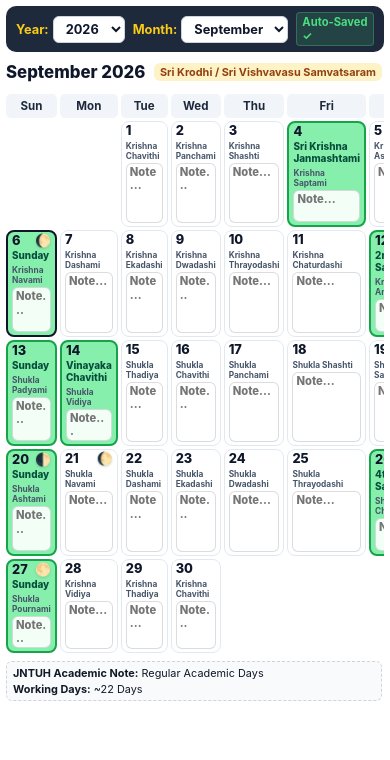
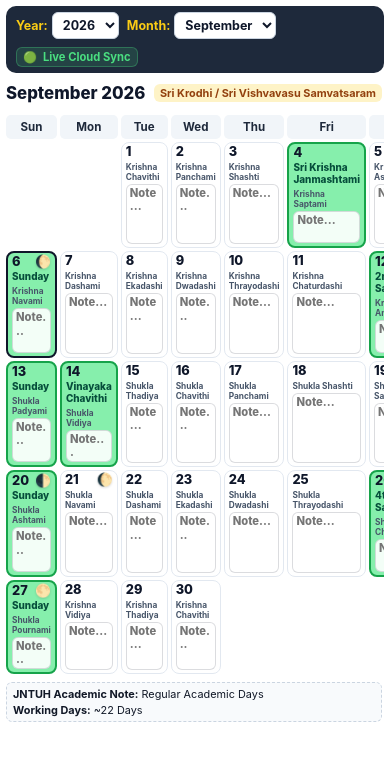
Before and after one commit to MKumar286/Calendar, a plain HTML site: page index.html in a window 390 px wide. Drawn offline with Linux system fonts and the light colour scheme; no server answers.

Commit message:
Update index.html

```diff
--- a/index.html
+++ b/index.html
@@ -3,7 +3,12 @@
 <head>
   <meta charset="UTF-8">
   <meta name="viewport" content="width=device-width, initial-scale=1.0">
-  <title>2026 – 2027 Calendar Planner</title>
+  <title>2026 – 2027 Live Shared Calendar Planner</title>
+
+  <!-- Firebase Compat Libraries -->
+  <script src="https://www.gstatic.com/firebasejs/10.8.0/firebase-app-compat.js"></script>
+  <script src="https://www.gstatic.com/firebasejs/10.8.0/firebase-database-compat.js"></script>
+
   <style>
     * { box-sizing: border-box; margin: 0; padding: 0; font-family: -apple-system, BlinkMacSystemFont, "Segoe UI", Roboto, Helvetica, Arial, sans-serif; }
 
@@ -21,43 +26,46 @@
     .filter-bar {
       display: flex;
       align-items: center;
-      gap: 16px;
+      gap: 12px;
       background: #1e293b;
       color: #fff;
       padding: 8px 16px;
       border-radius: 10px;
       margin-bottom: 10px;
       flex-shrink: 0;
+      flex-wrap: wrap;
     }
 
-    .filter-group { display: flex; align-items: center; gap: 8px; }
-    .filter-label { font-size: 0.88rem; font-weight: 700; color: #facc15; }
+    .filter-group { display: flex; align-items: center; gap: 6px; }
+    .filter-label { font-size: 0.85rem; font-weight: 700; color: #facc15; }
 
     select {
-      padding: 5px 12px;
+      padding: 5px 10px;
       border-radius: 6px;
       border: 1px solid #cbd5e1;
       background: #ffffff;
       color: #0f172a;
-      font-size: 0.88rem;
+      font-size: 0.85rem;
       font-weight: 700;
       cursor: pointer;
     }
 
-    /* Auto-Save Indicator Badge */
-    .save-status {
+    /* Live Sync Status Badge */
+    .sync-status {
       margin-left: auto;
-      font-size: 0.8rem;
+      font-size: 0.78rem;
       font-weight: 700;
       color: #4ade80;
       background: rgba(74, 222, 128, 0.15);
-      padding: 3px 8px;
-      border-radius: 4px;
+      padding: 3px 10px;
+      border-radius: 6px;
       border: 1px solid rgba(74, 222, 128, 0.3);
-      transition: opacity 0.2s ease;
+      display: flex;
+      align-items: center;
+      gap: 6px;
     }
 
-    /* Main Calendar Container with Vertical Scrollbar */
+    /* Main Calendar Container */
     .calendar-container {
       flex-grow: 1;
       display: flex;
@@ -103,7 +111,7 @@
       border-radius: 8px;
     }
 
-    /* Regular Clean Day Box Styling */
+    /* Day Box Styling */
     .day-cell {
       background-color: #ffffff;
       border: 1.5px solid #e2e8f0;
@@ -195,65 +203,29 @@
 
     /* Mobile Layout Adaptation */
     @media (max-width: 768px) {
-      body {
-        padding: 6px;
-        height: auto;
-        min-height: 100vh;
-        overflow-y: auto;
-      }
-
-      .filter-bar {
-        padding: 6px 10px;
-        gap: 8px;
-        justify-content: space-between;
-      }
-
+      body { padding: 6px; height: auto; min-height: 100vh; overflow-y: auto; }
+      .filter-bar { padding: 6px 10px; gap: 8px; }
       .filter-group { gap: 4px; }
-      .filter-label { font-size: 0.8rem; }
-      select { font-size: 0.8rem; padding: 4px 8px; }
-
-      .save-status { font-size: 0.7rem; padding: 2px 5px; }
-
+      .filter-label { font-size: 0.78rem; }
+      select { font-size: 0.78rem; padding: 4px 6px; }
+      .sync-status { font-size: 0.7rem; padding: 2px 6px; margin-left: 0; }
       .month-title { font-size: 1.05rem; }
       .samvatsara-info { font-size: 0.68rem; padding: 2px 6px; }
-
       .calendar-grid { gap: 3px; }
-
-      .day-header {
-        font-size: 0.72rem;
-        padding: 5px 2px;
-        border-radius: 5px;
-      }
-
-      .day-cell {
-        min-height: 85px;
-        padding: 3px 4px;
-        border-radius: 8px;
-      }
-
+      .day-header { font-size: 0.72rem; padding: 5px 2px; border-radius: 5px; }
+      .day-cell { min-height: 85px; padding: 3px 4px; border-radius: 8px; }
       .date-num { font-size: 0.8rem; }
       .moon-symbol { font-size: 0.8rem; }
       .event-desc { font-size: 0.62rem; }
       .panchang-box { font-size: 0.52rem; }
-
-      .day-note {
-        font-size: 0.7rem;
-        padding: 2px 3px;
-        margin-top: 2px;
-      }
-
-      .college-panel {
-        flex-direction: column;
-        gap: 2px;
-        font-size: 0.68rem;
-        padding: 4px 6px;
-      }
+      .day-note { font-size: 0.7rem; padding: 2px 3px; margin-top: 2px; }
+      .college-panel { flex-direction: column; gap: 2px; font-size: 0.68rem; padding: 4px 6px; }
     }
   </style>
 </head>
 <body>
 
-  <!-- Controls: Year, Month & Auto-Save Indicator -->
+  <!-- Controls: Year, Month, Live Sync Indicator -->
   <div class="filter-bar">
     <div class="filter-group">
       <span class="filter-label">Year:</span>
@@ -281,31 +253,40 @@
       </select>
     </div>
 
-    <span class="save-status" id="saveIndicator">Auto-Saved ✓</span>
+    <div class="sync-status" id="syncStatus">
+      <span id="syncDot">🟢</span> <span id="syncText">Live Cloud Sync</span>
+    </div>
   </div>
 
   <!-- Scrollable Calendar Grid Container -->
   <div class="calendar-container" id="calendar-output"></div>
 
   <script>
-    const lunarMasas = [
-      "Chaitra", "Vaishakha", "Jyeshtha", "Ashadha",
-      "Shravana", "Bhadrapada", "Ashvin", "Kartika",
-      "Margashirsha", "Pushya", "Magha", "Phalguna"
-    ];
+    // ==========================================
+    // REPLACE THIS WITH YOUR FIREBASE CONFIG KEYS
+    // ==========================================
+    const firebaseConfig = {
+      apiKey: "AIzaSyAAK4Y0bH2znow_kTlo_UTv8TTCexsdMgI",
+      authDomain: "onefamilycalendar.firebaseapp.com",
+      databaseURL: "https://onefamilycalendar-default-rtdb.asia-southeast1.firebasedatabase.app",
+      projectId: "onefamilycalendar",
+      storageBucket: "onefamilycalendar.firebasestorage.app",
+      messagingSenderId: "763241084224",
+      appId: "1:763241084224:web:badac992417fa0c9a536a5"
+    };
 
-    const tithiNamesShukla = [
-      "Padyami", "Vidiya", "Thadiya", "Chavithi", "Panchami",
-      "Shashti", "Saptami", "Ashtami", "Navami", "Dashami",
-      "Ekadashi", "Dwadashi", "Thrayodashi", "Chaturdashi", "Pournami"
-    ];
+    // Initialize Firebase
+    let db = null;
+    try {
+      firebase.initializeApp(firebaseConfig);
+      db = firebase.database();
+    } catch (e) {
+      console.warn("Firebase config not set yet. Running in offline fallback mode.");
+    }
 
-    const tithiNamesKrishna = [
-      "Padyami", "Vidiya", "Thadiya", "Chavithi", "Panchami",
-      "Shashti", "Saptami", "Ashtami", "Navami", "Dashami",
-      "Ekadashi", "Dwadashi", "Thrayodashi", "Chaturdashi", "Amavasya"
-    ];
-
+    const lunarMasas = ["Chaitra", "Vaishakha", "Jyeshtha", "Ashadha", "Shravana", "Bhadrapada", "Ashvin", "Kartika", "Margashirsha", "Pushya", "Magha", "Phalguna"];
+    const tithiNamesShukla = ["Padyami", "Vidiya", "Thadiya", "Chavithi", "Panchami", "Shashti", "Saptami", "Ashtami", "Navami", "Dashami", "Ekadashi", "Dwadashi", "Thrayodashi", "Chaturdashi", "Pournami"];
+    const tithiNamesKrishna = ["Padyami", "Vidiya", "Thadiya", "Chavithi", "Panchami", "Shashti", "Saptami", "Ashtami", "Navami", "Dashami", "Ekadashi", "Dwadashi", "Thrayodashi", "Chaturdashi", "Amavasya"];
     const weekDaysEn = ["Sun", "Mon", "Tue", "Wed", "Thu", "Fri", "Sat"];
     const monthNamesEn = ["January", "February", "March", "April", "May", "June", "July", "August", "September", "October", "November", "December"];
 
@@ -330,35 +311,15 @@
     }
 
     const holidaysData2026 = {
-      "1-1": "New Year",
-      "1-13": "Bhogi",
-      "1-14": "Sankranti / Pongal",
-      "1-15": "Kanuma",
-      "1-26": "Republic Day",
-      "2-15": "Maha Shivaratri",
-      "3-3": "Holi",
-      "3-19": "Ugadi",
-      "3-21": "Eid-ul-Fitr (Ramzan)",
-      "3-27": "Sri Rama Navami",
-      "4-3": "Good Friday",
-      "4-14": "Dr. Ambedkar Jayanti",
-      "5-1": "May Day",
-      "5-27": "Bakrid (Eid-ul-Adha)",
-      "6-2": "Telangana Formation Day",
-      "6-25": "Muharram",
-      "7-20": "Bonalu",
-      "8-15": "Independence Day",
-      "8-25": "Milad-un-Nabi",
-      "9-4": "Sri Krishna Janmashtami",
-      "9-14": "Vinayaka Chavithi",
-      "10-2": "Gandhi Jayanti",
-      "10-12": "Bathukamma Vac.",
-      "10-19": "Durgashtami",
-      "10-20": "Vijayadashami / Dasara",
-      "11-8": "Diwali",
-      "11-24": "Kartika Pournami",
-      "12-25": "Christmas"
+      "1-1": "New Year", "1-13": "Bhogi", "1-14": "Sankranti / Pongal", "1-15": "Kanuma", "1-26": "Republic Day",
+      "2-15": "Maha Shivaratri", "3-3": "Holi", "3-19": "Ugadi", "3-21": "Eid-ul-Fitr (Ramzan)", "3-27": "Sri Rama Navami",
+      "4-3": "Good Friday", "4-14": "Dr. Ambedkar Jayanti", "5-1": "May Day", "5-27": "Bakrid (Eid-ul-Adha)", "6-2": "Telangana Formation Day",
+      "6-25": "Muharram", "7-20": "Bonalu", "8-15": "Independence Day", "8-25": "Milad-un-Nabi", "9-4": "Sri Krishna Janmashtami",
+      "9-14": "Vinayaka Chavithi", "10-2": "Gandhi Jayanti", "10-12": "Bathukamma Vac.", "10-19": "Durgashtami", "10-20": "Vijayadashami / Dasara",
+      "11-8": "Diwali", "11-24": "Kartika Pournami", "12-25": "Christmas"
     };
+
+    let activeFirebaseListener = null;
 
     function applyFilters() {
       const year = parseInt(document.getElementById("yearFilter").value);
@@ -409,20 +370,13 @@
 
         const isGreenCell = isSunday || Boolean(holidayName);
         const isToday = (year === 2026 && m === 8 && d === 6);
-
         const panchang = getTeluguPanchang(year, m, d);
-        const savedNote = localStorage.getItem(dateKey) || "";
 
         let moonIcon = "";
-        if (panchang.tithi === "Pournami") {
-          moonIcon = `<span class="moon-symbol" title="Pournami (Full Moon)">🌕</span>`;
-        } else if (panchang.tithi === "Amavasya") {
-          moonIcon = `<span class="moon-symbol" title="Amavasya (New Moon)">🌑</span>`;
-        } else if (panchang.tithi === "Ashtami") {
-          moonIcon = `<span class="moon-symbol" title="Ashtami">🌓</span>`;
-        } else if (panchang.tithi === "Navami") {
-          moonIcon = `<span class="moon-symbol" title="Navami">🌔</span>`;
-        }
+        if (panchang.tithi === "Pournami") moonIcon = `<span class="moon-symbol" title="Pournami">🌕</span>`;
+        else if (panchang.tithi === "Amavasya") moonIcon = `<span class="moon-symbol" title="Amavasya">🌑</span>`;
+        else if (panchang.tithi === "Ashtami") moonIcon = `<span class="moon-symbol" title="Ashtami">🌓</span>`;
+        else if (panchang.tithi === "Navami") moonIcon = `<span class="moon-symbol" title="Navami">🌔</span>`;
 
         let cellClass = "day-cell";
         if (isGreenCell) cellClass += " highlight-green";
@@ -438,13 +392,12 @@
 
             <div class="panchang-box">${panchang.paksham} ${panchang.tithi}</div>
 
-            <textarea class="day-note" placeholder="Note..." data-key="${dateKey}">${savedNote}</textarea>
+            <textarea class="day-note" placeholder="Note..." data-key="${dateKey}"></textarea>
           </div>
         `;
       }
 
       monthHtml += `</div>`;
-
       monthHtml += `
         <div class="college-panel">
           <div><strong>JNTUH Academic Note:</strong> ${m === 0 ? 'Sankranti Break (Jan 12-17)' : m === 4 ? 'Summer Vacation Commences' : m === 9 ? 'Dasara Break (Oct 12-17)' : 'Regular Academic Days'}</div>
@@ -454,21 +407,47 @@
 
       container.innerHTML = monthHtml;
 
-      // Real-time Auto-Save Engine
-      const indicator = document.getElementById("saveIndicator");
+      // Bind Typing Inputs to Firebase + Local Storage Fallback
       document.querySelectorAll(".day-note").forEach(textarea => {
+        const key = textarea.getAttribute("data-key");
+
+        // Load local copy first
+        textarea.value = localStorage.getItem(key) || "";
+
         textarea.addEventListener("input", (e) => {
-          const key = e.target.getAttribute("data-key");
-          localStorage.setItem(key, e.target.value);
+          const val = e.target.value;
+          localStorage.setItem(key, val);
 
-          indicator.textContent = "Saving...";
-          indicator.style.color = "#facc15";
+          if (db) {
+            db.ref("shared_notes/" + key).set(val);
+          }
+        });
+      });
 
-          setTimeout(() => {
-            indicator.textContent = "Auto-Saved ✓";
-            indicator.style.color = "#4ade80";
-          }, 300);
+      // Attach Real-time Cloud Listener
+      setupFirebaseRealtimeSync();
+    }
+
+    function setupFirebaseRealtimeSync() {
+      if (!db) return;
+
+      if (activeFirebaseListener) {
+        db.ref("shared_notes").off("value", activeFirebaseListener);
+      }
+
+      activeFirebaseListener = db.ref("shared_notes").on("value", (snapshot) => {
+        const data = snapshot.val() || {};
+        const syncText = document.getElementById("syncText");
+
+        Object.keys(data).forEach(dateKey => {
+          const textarea = document.querySelector(`textarea[data-key="${dateKey}"]`);
+          if (textarea && document.activeElement !== textarea) {
+            textarea.value = data[dateKey];
+            localStorage.setItem(dateKey, data[dateKey]);
+          }
         });
+
+        if (syncText) syncText.textContent = "Live Cloud Sync Active";
       });
     }
 
```
